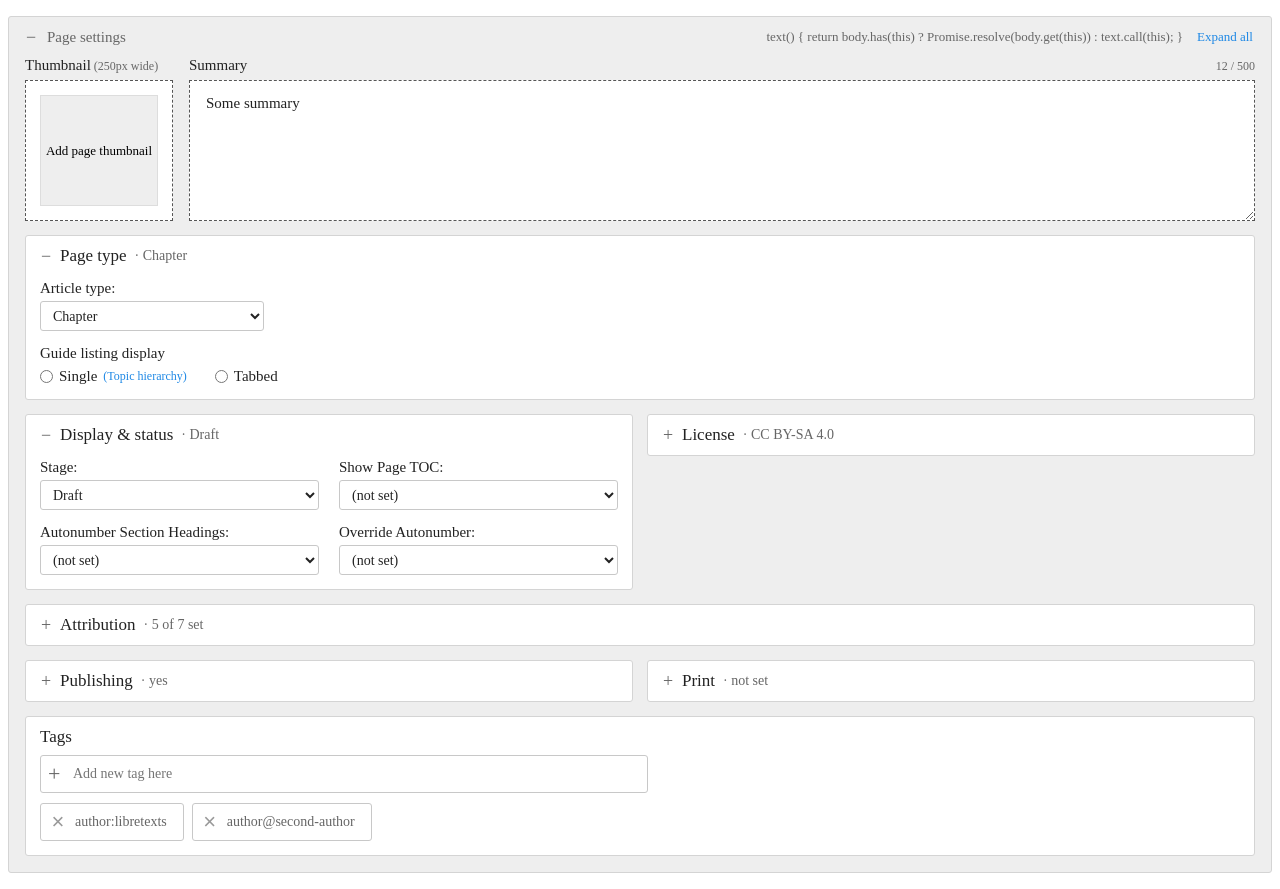
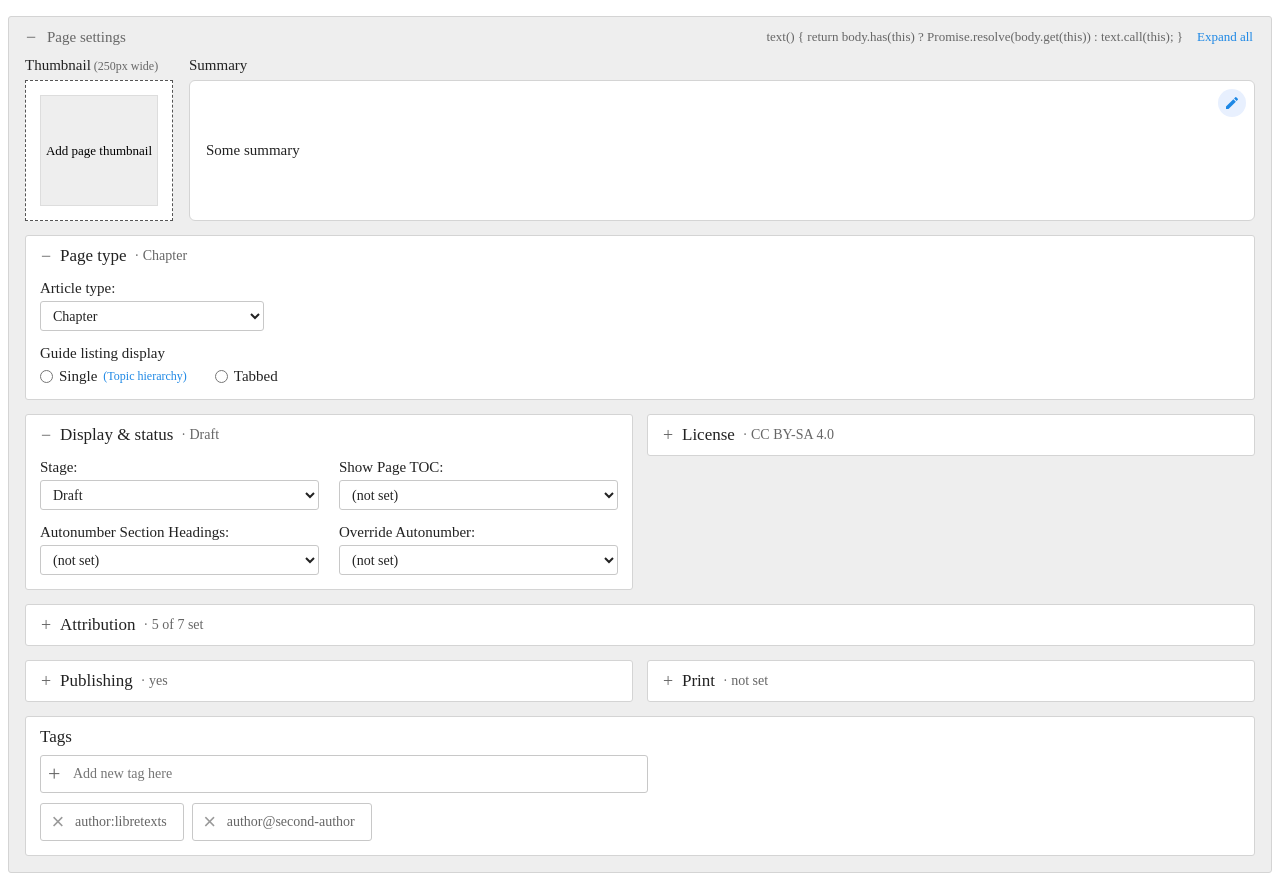
Before and after one commit to yasharghaemi/test-JS, a website with bundled scripts: page pagesetting/demo.html in a window 1280 px wide. Built offline with nearby package versions, Linux system fonts and the light colour scheme; no server answers.

Commit message:
Enhance Summary Field with Preview and Editor Modes
- Introduced a new summary field design featuring a preview card that allows users to click or press Enter to edit.
- Implemented an editor mode with Save and Cancel buttons, enabling users to save changes with Ctrl/Cmd+Enter and cancel with Esc.
- Added character count functionality that restricts input to a maximum of 500 characters, with visual feedback for exceeding limits.
- Improved user experience by ensuring the editor retains text on save failure, allowing for easy re-editing without data loss.

```diff
--- a/pagesetting/pagesetting.css
+++ b/pagesetting/pagesetting.css
@@ -87,16 +87,45 @@ html.cps-active #mt-summary { display: none !important; }
   color: #ffffff; font-size: 16px; line-height: 22px; cursor: pointer;
 }
 
+/* summary: a preview card (click to edit) and an editor with Save / Cancel */
 .cps-summary { flex: 1 1 auto; display: flex; flex-direction: column; min-width: 0; }
-.cps-summary-head { display: flex; align-items: baseline; justify-content: space-between; gap: 12px; }
-.cps-summary-count { margin-bottom: 6px; font-size: 12px; color: var(--cps-muted); text-align: right; }
-.cps-summary-count[data-over="true"] { color: var(--cps-error); }
+.cps-summary-view {
+  position: relative; display: block; flex: 1 1 auto; width: 100%; min-height: 141px;
+  padding: 14px 44px 14px 16px; text-align: left;
+  border: 1px solid var(--cps-border); border-radius: 6px;
+  background: var(--cps-surface); color: var(--cps-text);
+  font: inherit; line-height: 1.5; cursor: text;
+  transition: border-color 0.15s, box-shadow 0.15s;
+}
+.cps-summary-view:hover { border-color: var(--cps-accent); }
+.cps-summary-text { display: block; white-space: pre-wrap; overflow-wrap: anywhere; }
+.cps-summary-empty { color: var(--cps-muted); font-style: italic; }
+.cps-summary-pencil {
+  position: absolute; top: 8px; right: 8px;
+  display: inline-flex; align-items: center; justify-content: center;
+  width: 28px; height: 28px; border-radius: 50%;
+  color: var(--cps-accent); background: var(--cps-hover);
+  opacity: 0; transition: opacity 0.15s;
+}
+.cps-summary-view:hover .cps-summary-pencil,
+.cps-summary-view:focus-visible .cps-summary-pencil { opacity: 1; }
+@media (hover: none) { .cps-summary-pencil { opacity: 1; } } /* touch: no hover, always show */
+
+.cps-summary-editor { display: flex; flex: 1 1 auto; flex-direction: column; gap: 8px; }
 .cps-summary-input {
   flex: 1 1 auto; width: 100%; min-height: 141px; padding: 14px 16px;
-  border: 1px dashed var(--cps-border-dashed); border-radius: 0;
+  border: 1px solid var(--cps-accent); border-radius: 6px;
   background: var(--cps-surface); color: var(--cps-text);
-  font: inherit; resize: vertical;
+  font: inherit; line-height: 1.5; resize: vertical;
+  box-shadow: 0 0 0 3px rgba(30, 136, 229, 0.15);
 }
+.cps-panel .cps-summary-input:focus-visible { outline: none; }
+.cps-summary-bar { display: flex; flex-wrap: wrap; align-items: center; justify-content: space-between; gap: 8px; }
+.cps-summary-count { font-size: 12px; color: var(--cps-muted); }
+.cps-summary-count[data-over="true"] { color: var(--cps-error); }
+.cps-summary-actions { display: flex; gap: 8px; margin-left: auto; }
+.cps-btn:disabled { opacity: 0.5; cursor: default; }
+.cps-btn-primary:disabled:hover { background: #1e88e5; }
 
 /* live-tag fields */
 .cps-fields { display: flex; flex-wrap: wrap; gap: 16px 26px; }
--- a/pagesetting/src/config.ts
+++ b/pagesetting/src/config.ts
@@ -138,7 +138,6 @@ export function fieldPrefixes(field: FieldConfig): string[] {
 export const OPEN_STATE_KEY = 'cps-open-groups';
 
 export const TAG_SAVE_DELAY_MS = 600;
-export const SUMMARY_SAVE_DELAY_MS = 1500;
 export const AUTHOR_LIMIT = 10;
 export const AUTHOR_MIN_CHARS = 2;
 export const AUTHOR_DEBOUNCE_MS = 250;
--- a/pagesetting/src/fields/summary.ts
+++ b/pagesetting/src/fields/summary.ts
@@ -1,47 +1,126 @@
 import { putOverview } from '../api';
-import { SUMMARY_MAX_LENGTH, SUMMARY_SAVE_DELAY_MS } from '../config';
+import { SUMMARY_MAX_LENGTH } from '../config';
 import { el } from '../dom';
 import type { PageData, Save } from '../types';
-import { debounce } from '../util';
 
+/**
+ * Page summary with a preview mode (click or Enter to edit) and an edit mode with
+ * Save / Cancel (Ctrl/Cmd+Enter saves, Escape cancels). Limited to SUMMARY_MAX_LENGTH
+ * characters, MindTouch's limit for the summary meta tag; an older, longer summary
+ * can't be saved again until it's shortened.
+ */
 export function summaryField(page: PageData, save: Save): HTMLElement {
   const wrap = el('div', 'cps-summary');
-  const head = el('div', 'cps-summary-head');
-  const label = el('label', 'cps-label', 'Summary');
-  label.htmlFor = 'cps-summary-input';
+  const label = el('span', 'cps-label', 'Summary');
+  label.id = 'cps-summary-label';
+
+  // --- preview ---
+  const view = el('button', 'cps-summary-view');
+  view.type = 'button';
+  view.setAttribute('aria-describedby', label.id);
+  const viewText = el('span', 'cps-summary-text');
+  const pencil = el('span', 'cps-summary-pencil');
+  pencil.setAttribute('aria-hidden', 'true');
+  pencil.append(pencilIcon());
+  view.append(viewText, pencil);
+
+  // --- editor ---
+  const editor = el('div', 'cps-summary-editor');
+  editor.hidden = true;
+  const area = el('textarea', 'cps-summary-input');
+  area.id = 'cps-summary-input';
+  area.rows = 4;
+  area.maxLength = SUMMARY_MAX_LENGTH; // stops typing past the limit; doesn't trim old text
+  area.setAttribute('aria-labelledby', label.id);
+  const bar = el('div', 'cps-summary-bar');
   const count = el('span', 'cps-summary-count');
   count.id = 'cps-summary-count';
   count.setAttribute('aria-live', 'polite');
-  head.append(label, count);
-  const area = el('textarea', 'cps-summary-input');
-  area.id = 'cps-summary-input';
-  area.rows = 4;
-  // MindTouch keeps at most this many characters for the summary meta tag. maxLength
-  // stops typing past it, but doesn't trim an older, longer summary.
-  area.maxLength = SUMMARY_MAX_LENGTH;
-  area.value = page.summary;
   area.setAttribute('aria-describedby', count.id);
-  wrap.append(head, area);
+  const cancel = el('button', 'cps-btn', 'Cancel');
+  cancel.type = 'button';
+  const ok = el('button', 'cps-btn cps-btn-primary', 'Save');
+  ok.type = 'button';
+  const actions = el('div', 'cps-summary-actions');
+  actions.append(cancel, ok);
+  bar.append(count, actions);
+  editor.append(area, bar);
 
+  wrap.append(label, view, editor);
+
+  let saved = page.summary;
   const over = () => area.value.length > SUMMARY_MAX_LENGTH;
-  const updateCount = () => {
+
+  const showPreview = () => {
+    viewText.textContent = saved || 'Add page summary';
+    viewText.classList.toggle('cps-summary-empty', !saved);
+    view.setAttribute('aria-label', saved ? 'Edit summary' : 'Add page summary');
+    editor.hidden = true;
+    view.hidden = false;
+  };
+  const updateEditor = () => {
     count.dataset.over = String(over());
     count.textContent = over()
-      ? `${area.value.length} / ${SUMMARY_MAX_LENGTH} - shorten to ${SUMMARY_MAX_LENGTH} characters to save`
+      ? `${area.value.length} / ${SUMMARY_MAX_LENGTH} - shorten to ${SUMMARY_MAX_LENGTH} to save`
       : `${area.value.length} / ${SUMMARY_MAX_LENGTH}`;
+    ok.disabled = over() || area.value === saved;
   };
-  updateCount();
-
-  let saved = page.summary;
-  const saveSummary = () => {
+  const edit = () => {
+    area.value = saved;
+    updateEditor();
+    view.hidden = true;
+    editor.hidden = false;
+    area.focus();
+    area.setSelectionRange(area.value.length, area.value.length);
+  };
+  const close = () => {
+    showPreview();
+    view.focus();
+  };
+  const commit = () => {
+    if (ok.disabled) return;
     const text = area.value;
-    if (text === saved || over()) return; // too long: wait until it's shortened
     const previous = saved;
     saved = text;
-    save(() => putOverview(page.id, text), () => { saved = previous; });
+    close();
+    // If saving fails, put the text back in the editor so nothing typed is lost.
+    save(() => putOverview(page.id, text), () => {
+      saved = previous;
+      edit();
+      area.value = text;
+      updateEditor();
+    });
   };
-  area.addEventListener('input', updateCount);
-  area.addEventListener('input', debounce(saveSummary, SUMMARY_SAVE_DELAY_MS));
-  area.addEventListener('blur', saveSummary);
+
+  view.addEventListener('click', edit);
+  area.addEventListener('input', updateEditor);
+  area.addEventListener('keydown', (e) => {
+    if (e.key === 'Enter' && (e.ctrlKey || e.metaKey)) {
+      e.preventDefault();
+      commit();
+    } else if (e.key === 'Escape') {
+      e.preventDefault();
+      e.stopPropagation(); // close the editor, not the page editor
+      close();
+    }
+  });
+  ok.addEventListener('click', commit);
+  cancel.addEventListener('click', close);
+
+  showPreview();
   return wrap;
 }
+
+// Pencil icon (Material-style path), drawn inline so it needs no extra request.
+function pencilIcon(): SVGSVGElement {
+  const ns = 'http://www.w3.org/2000/svg';
+  const svg = document.createElementNS(ns, 'svg');
+  svg.setAttribute('viewBox', '0 0 24 24');
+  svg.setAttribute('width', '16');
+  svg.setAttribute('height', '16');
+  const path = document.createElementNS(ns, 'path');
+  path.setAttribute('fill', 'currentColor');
+  path.setAttribute('d', 'M3 17.25V21h3.75L17.81 9.94l-3.75-3.75L3 17.25zM20.71 7.04a1 1 0 0 0 0-1.41l-2.34-2.34a1 1 0 0 0-1.41 0l-1.83 1.83 3.75 3.75 1.83-1.83z');
+  svg.append(path);
+  return svg;
+}
```
Also changed, not shown: CLAUDE.md (+6 -3 lines), pagesetting/dist/pagesetting.min.css, pagesetting/dist/pagesetting.min.js, 1 other file.
